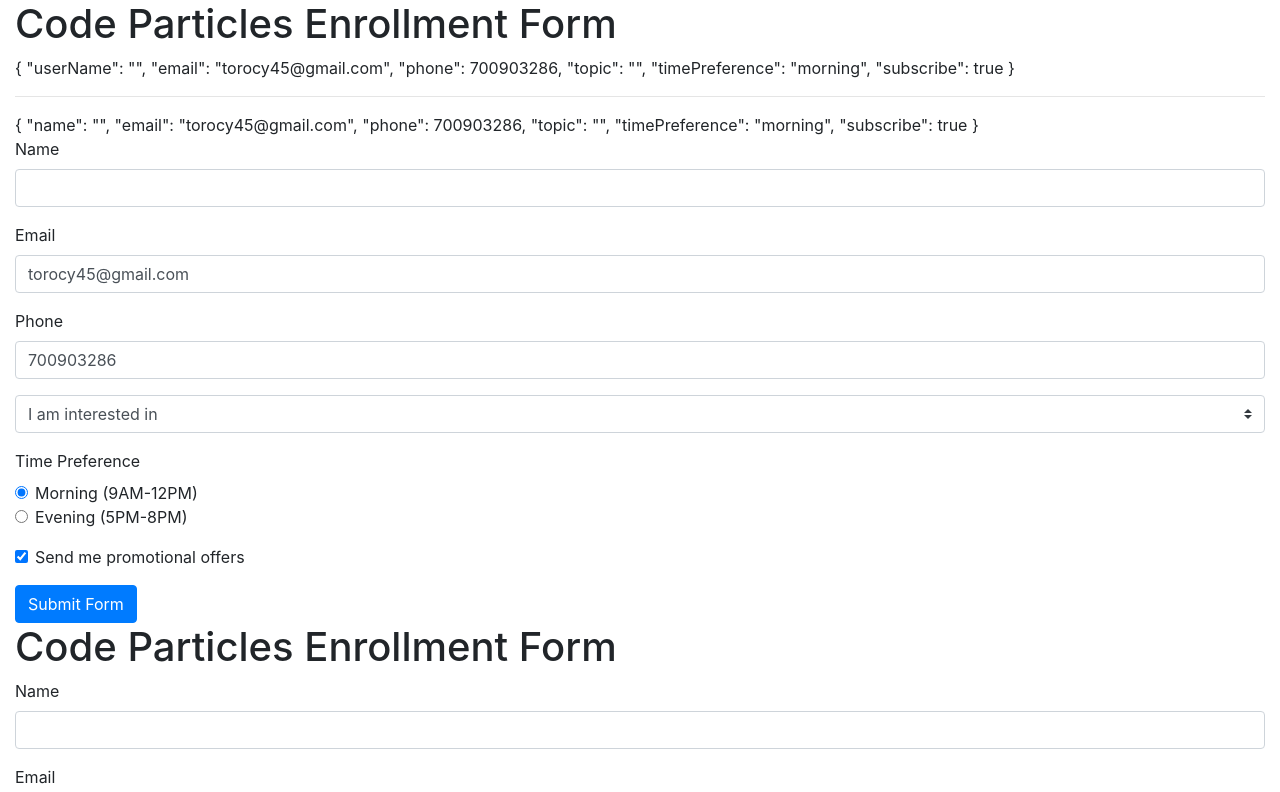
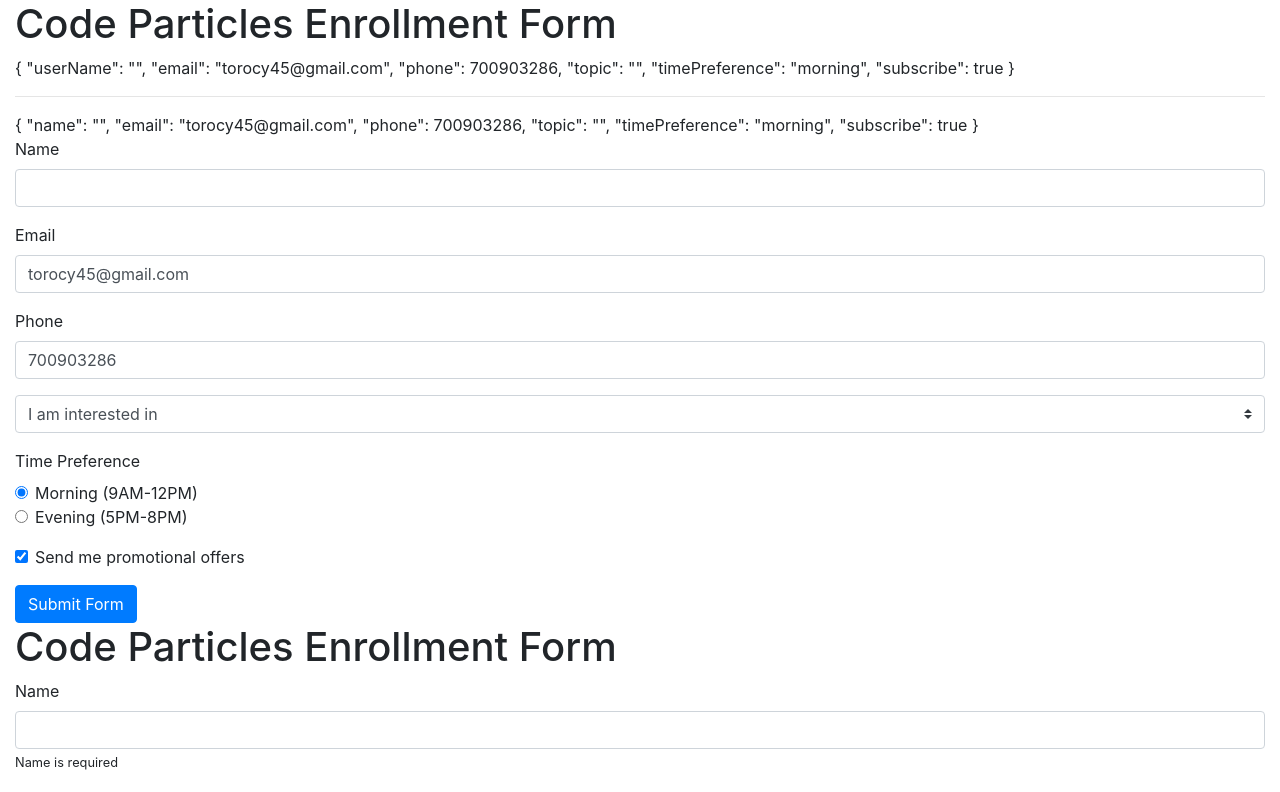
Before and after one commit to Torocy/Template-forms, an Angular app: page / in a window 1280 px wide. Shown: the top 792 px of the page. Built offline with nearby package versions, Linux system fonts and the light colour scheme.

Commit message:
demonstrate how to add an error message

```diff
--- a/src/app/app.component.html
+++ b/src/app/app.component.html
@@ -91,7 +91,9 @@ The property is basically the same with the class with the ng- removed-->
       VALIDATION WITH VISUAL FEEDBACK
       A good user experience is to visually indicate to the user if a form field is
       invalid when they enter data-->
-        <input type="text"required #name="ngModel"[class.is-invalid]="name.invalid && name.touched" class="form-control "name="userName" [(ngModel)] = "userModel.name">
+        <input type="text"required #name="ngModel"[class.is-invalid]="name.invalid && name.touched"
+         class="form-control "name="userName" [(ngModel)] = "userModel.name">
+         <small>Name is required</small><!--Display an error message-->
       </div>
   <!--To ensure that the class is applied on when the form control is invalid, we use ngModel
      properties coupled with class binding-->
```
